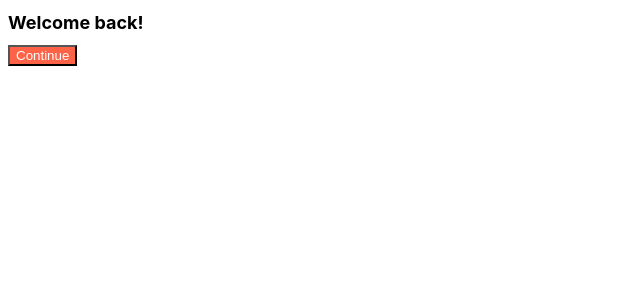
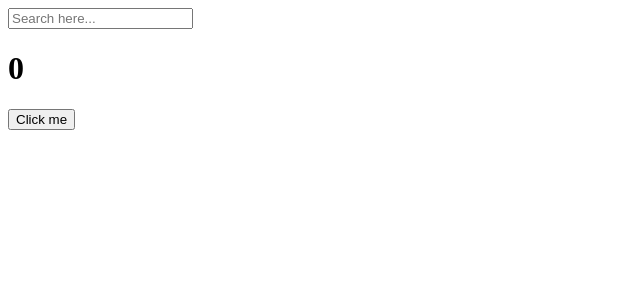
Before and after one commit to KellyPark96/reactJS-firstReact, a React (Create React App) app: page / in a window 1280 px wide. Shown: the top 300 px of the page, without its empty margins (0-640 px from the left). Built offline with nearby package versions, Linux system fonts and the light colour scheme.

Commit message:
useEffect()

```diff
--- a/src/App.js
+++ b/src/App.js
@@ -1,11 +1,40 @@
-import Button from "./Button";
-import styles from "./App.module.css";
+import { useState, useEffect } from "react";
+// import Button from "./Button";
+// import styles from "./App.module.css";
 
 function App() {
+	const [counter, setValue] = useState(0);
+	const [keyword, setKeyword] = useState("");
+	const onClick = () => setValue((prev) => prev + 1);
+	const onChange = (event) => setKeyword(event.target.value);
+
+	console.log("I run all the time");
+
+	useEffect(() => {
+		console.log("I run only once.");
+	}, []);
+
+	// useEffect(() => {
+	// 	if (keyword !== "" && keyword.length > 5) {
+	// 		console.log("I run when 'keyword' changes", keyword);
+	// 	}
+	// }, [keyword]);
+	useEffect(() => {
+		console.log("I run when 'keywor & counter' changes");
+	}, [keyword, counter]);
+	// 즉, useEffect는 component가 시작되는 시작점이나,
+	// 무언가가 update될때만 코드를 실행할 수 있음.
+
 	return (
 		<div>
-			<h1 className={styles.title}>Welcome back!</h1>
-			<Button text={"Continue"}></Button>
+			<input
+				value={keyword}
+				onChange={onChange}
+				type="text"
+				placeholder="Search here..."
+			/>
+			<h1>{counter}</h1>
+			<button onClick={onClick}>Click me</button>
 		</div>
 	);
 }
```
